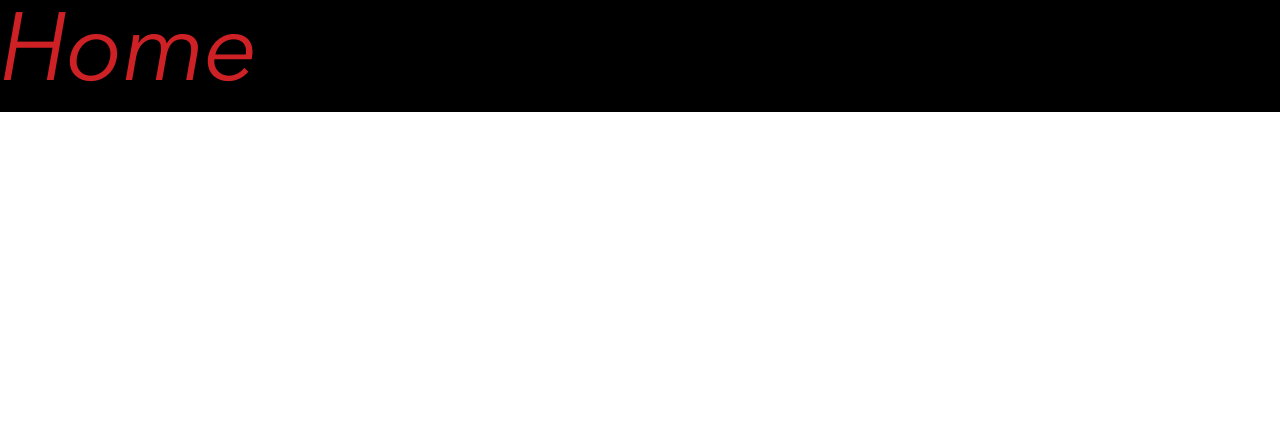
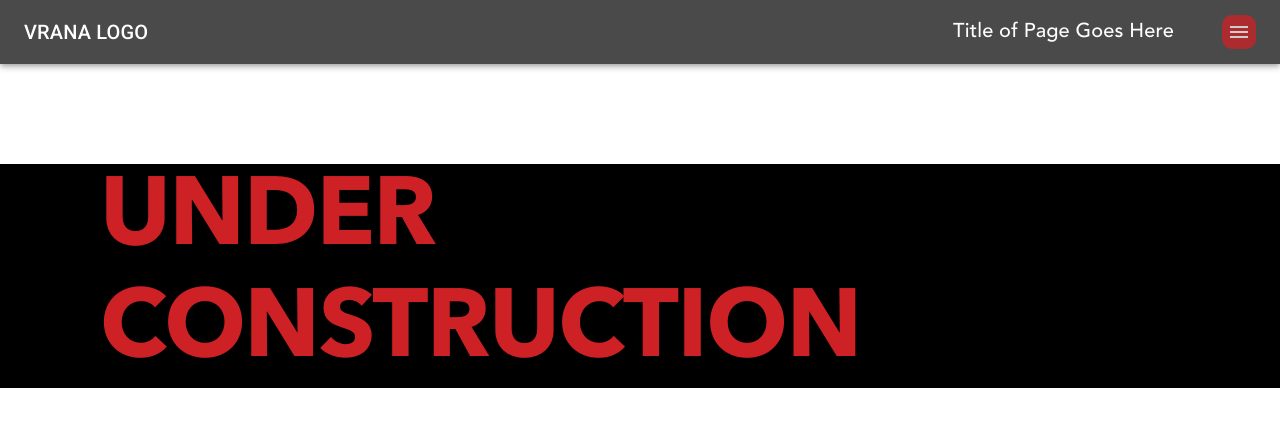
Before and after one commit to japerry911/Vrana_v1, a React (Create React App) app in the folder Frontend/: page / in a window 1280 px wide. Shown: the top 426 px of the page. Built offline with nearby package versions, Linux system fonts and the light colour scheme.

Commit message:
Progresson AppBar/Styling it

```diff
--- a/Frontend/src/App.js
+++ b/Frontend/src/App.js
@@ -1,31 +1,15 @@
 import React from 'react';
 import './App.css';
 import { ThemeProvider } from '@material-ui/styles';
-import { createMuiTheme, responsiveFontSizes } from '@material-ui/core/styles';
 import Routes from './Routes';
-
-let theme = createMuiTheme({
-  colors: {
-    vranaRed: '#CD2126',
-    textWhite: '#FCFEFF',
-    nonTextWhite: '#FEF7F7',
-    greyText: '#E3E2E2',
-    nonTextGrey: '#4B4A4A'
-  },
-  fonts: {
-    avenirItalicize: 'Avenir-Italicize',
-    avenirBold: 'Avenir-Bold',
-    avenirMedium: 'Avenir-Medium',
-    avenir: 'Avenir'
-  }
-});
-
-theme = responsiveFontSizes(theme);
+import Navigation from './components/Navigation/Navigation';
+import theme from './misc/theme';
 
 const App = () => {
   return (
     <div>
       <ThemeProvider theme={theme}>
+        <Navigation />
         <Routes />
       </ThemeProvider>
     </div>
--- /dev/null
+++ b/Frontend/src/components/MainAppBar/MainAppBar.js
@@ -0,0 +1,62 @@
+import React from 'react'
+import AppBar from '@material-ui/core/AppBar';
+import Toolbar from '@material-ui/core/Toolbar';
+import IconButton from '@material-ui/core/IconButton';
+import Typography from '@material-ui/core/Typography';
+import MenuIcon from '@material-ui/icons/Menu';
+import makeStyles from '@material-ui/styles/makeStyles'
+import Grid from '@material-ui/core/Grid';
+
+const useStyles = makeStyles(theme => ({
+    appBarStyle: {
+        backgroundColor: theme.colors.nonTextGrey
+    },
+    toolbarStyle: {
+        display: 'flex',
+        justifyContent: 'space-between'
+    },
+    pageTitleStyle: {
+        marginRight: '3em',
+        fontFamily: theme.fonts.avenirMedium
+    },
+    iconButtonStyle: {
+        padding: 5,
+        backgroundColor: theme.colors.vranaRed,
+        borderRadius: 10,
+        opacity: .75,
+        color: theme.colors.nonTextWhite
+    }
+}));
+
+const MainAppBar = () => {
+    const classes = useStyles();
+
+    return (
+                <AppBar position='static' className={classes.appBarStyle}>
+                    <Toolbar className={classes.toolbarStyle}>
+                        <Typography variant='h6'>
+                            VRANA LOGO
+                        </Typography>
+                        <div>
+                            <Typography
+                                variant='h6'
+                                display='inline'
+                                className={classes.pageTitleStyle}
+                            >
+                                Title of Page Goes Here
+                            </Typography>
+                            <IconButton
+                                edge='start'
+                                aria-label='menu'
+                                className={classes.iconButtonStyle}
+
+                            >
+                                <MenuIcon/>
+                            </IconButton>
+                        </div>
+                    </Toolbar>
+                </AppBar>
+    );
+};
+
+export default MainAppBar;
--- /dev/null
+++ b/Frontend/src/components/Navigation/Navigation.js
@@ -0,0 +1,12 @@
+import React from 'react';
+import MainAppBar from '../MainAppBar/MainAppBar';
+
+const Navigation = () => {
+    return (
+        <div>
+            <MainAppBar />
+        </div>
+    );
+};
+
+export default Navigation;
--- /dev/null
+++ b/Frontend/src/misc/theme.js
@@ -0,0 +1,21 @@
+import { createMuiTheme, responsiveFontSizes } from '@material-ui/core/styles';
+
+let theme = createMuiTheme({
+  colors: {
+    vranaRed: '#CD2126',
+    textWhite: '#FCFEFF',
+    nonTextWhite: '#FEF7F7',
+    greyText: '#E3E2E2',
+    nonTextGrey: '#4B4A4A'
+  },
+  fonts: {
+    avenirItalicize: 'Avenir-Italicize',
+    avenirBold: 'Avenir-Bold',
+    avenirMedium: 'Avenir-Medium',
+    avenir: 'Avenir'
+  }
+});
+
+theme = responsiveFontSizes(theme);
+
+export default theme;
--- a/Frontend/src/pages/Home/Home.js
+++ b/Frontend/src/pages/Home/Home.js
@@ -3,10 +3,11 @@ import './Home.css';
 import Typography from '@material-ui/core/Typography';
 import makeStyles from '@material-ui/core/styles/makeStyles';
 
-const useStyles = makeStyles((theme) => ({
+const useStyles = makeStyles(theme => ({
     root: {
         color: theme.colors.vranaRed,
-        fontFamily: theme.fonts.avenirItalicize
+        fontFamily: theme.fonts.avenirBold,
+        margin: 100
     }
 }));
 
@@ -15,7 +16,7 @@ const Home = () => {
 
     return (
         <div style={{backgroundColor: 'black'}}>
-            <Typography variant='h1' className={classes.root}>Home</Typography>
+            <Typography variant='h1' className={classes.root}>UNDER CONSTRUCTION</Typography>
         </div>
     );
 };
```
